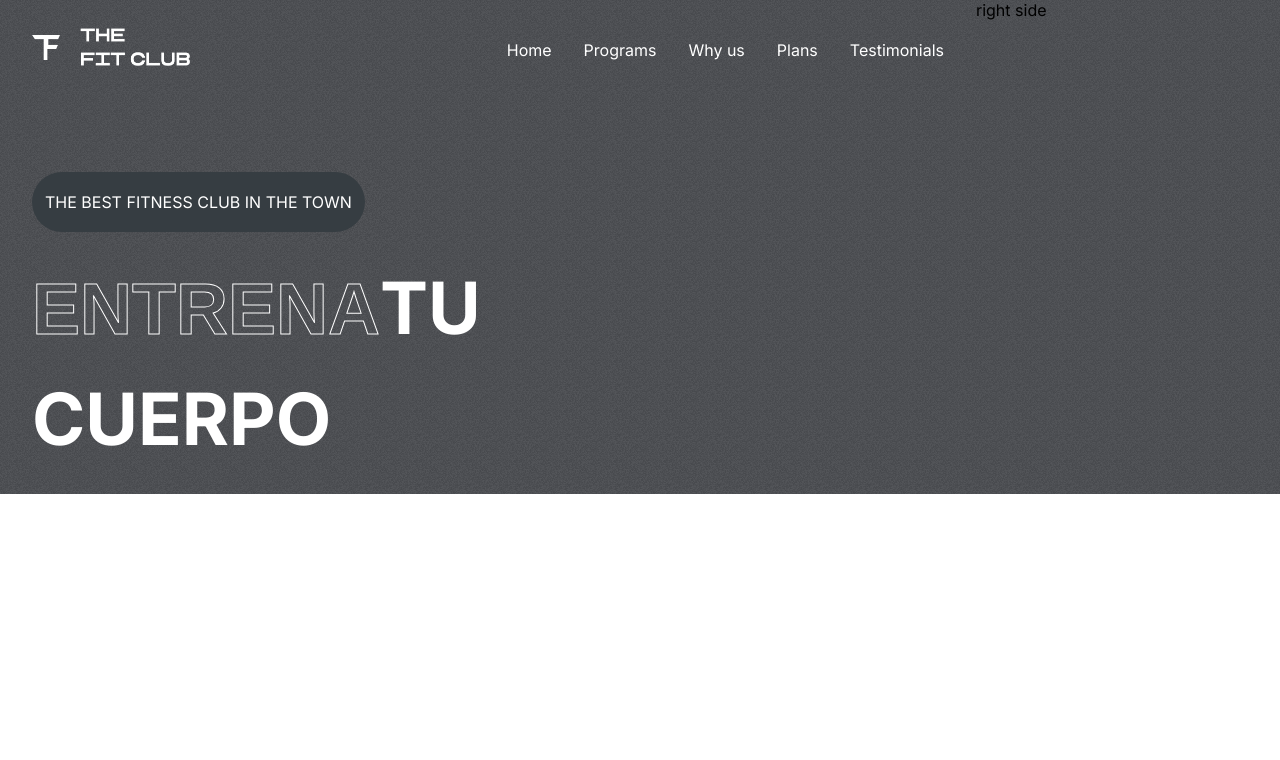
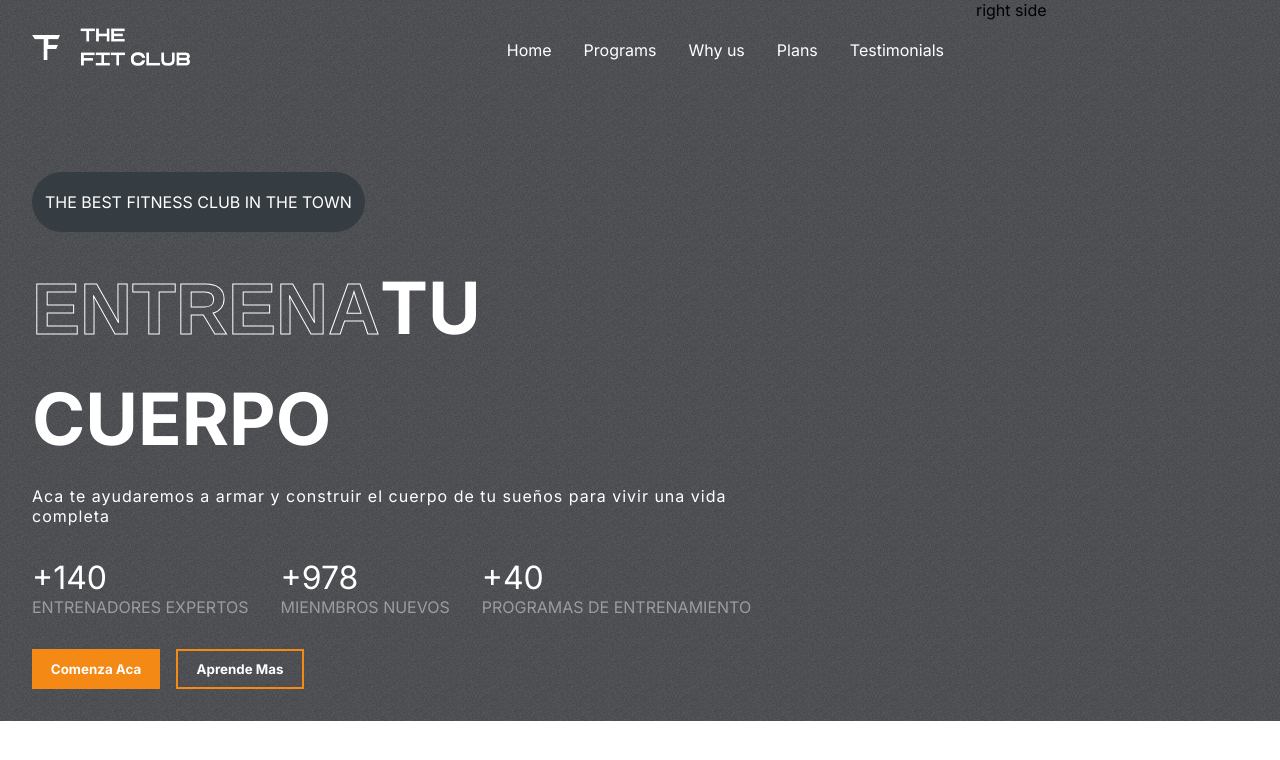
Before and after one commit to SantiagoNaya/agarrefalso, a React (Create React App) app: page / in a window 1280 px wide. Shown: the top 760 px of the page. Built offline with nearby package versions, Linux system fonts and the light colour scheme.

Commit message:
feat: modifique el css para centrar los elementos agregue 2 botones sin funcionalidad y importe imagenes

```diff
--- a/src/App.css
+++ b/src/App.css
@@ -21,3 +21,24 @@
 ::-webkit-scrollbar{
   display: none;
 }
+.stroke-text{
+  color: transparent;
+  font-family: Arial, Helvetica, sans-serif;
+  -webkit-text-stroke-width: 1px;
+  -webkit-text-stroke-color: white;
+}
+
+.btn{
+  background-color: white;
+  padding: 0.5rem;
+  font-weight: bold;
+  border: 4px solid transparent;
+  transition: 300ms all;
+  display: flex;
+  align-items: center;
+  justify-content: center;
+}
+
+.btn:hover{
+  cursor: pointer;
+}
--- a/src/components/Hero/Hero.css
+++ b/src/components/Hero/Hero.css
@@ -35,12 +35,52 @@
     color: white;
     text-overflow: inherit;
 }
-::-webkit-scrollbar{
-    display: none;
+
+.hero-text>div:nth-last-of-type(1){
+    font-size: 1rem;
+    font-weight: 200;
+    text-transform: none;
+    letter-spacing: 1px;
+    width: 80%;
 }
-.stroke-text{
-    color: transparent;
-    font-family: Arial, Helvetica, sans-serif;
-    -webkit-text-stroke-width: 1px;
-    -webkit-text-stroke-color: white;
+
+.figures{
+    display: flex;
+    gap: 2rem;
+
 }
+
+.figures>div{
+    display: flex;
+    flex-direction: column;
+}
+
+.figures>div>span:nth-of-type(1){
+    color: white;
+    font-size: 2rem;
+}
+.figures>div>span:nth-of-type(2){
+   color: var(--gray);
+   text-transform: uppercase;
+}
+
+.hero-buttons{
+    display: flex;
+    gap: 1rem;
+    font-weight: normal;
+}
+
+.hero-buttons>:nth-child(1){
+    color: white;
+    background-color: var(--orange);
+    width: 8rem;
+
+}
+
+.hero-buttons>:nth-child(2){
+    color: white;
+    background-color:transparent;
+    width: 8rem;
+    border: 2px solid var(--orange);
+
+}
--- a/src/components/Hero/Hero.jsx
+++ b/src/components/Hero/Hero.jsx
@@ -1,7 +1,10 @@
 import React from 'react';
 import Header from '../Header/Header';
 import './Hero.css';
-
+import hero_image from "../../assets/logo.png";
+import hero_image_back from "../../assets/logo.png";
+import Heart from "../../assets/logo.png";
+import Calories from "../../assets/logo.png";
 const Hero = () => {
     return (
         <div className="hero">
@@ -20,11 +23,38 @@ const Hero = () => {
                     <span className='stroke-text'> Entrena</span>
                     <span>Tu</span>
                 </div>
-              <span>
-                  Cuerpo
-                </span>
+                <div>
+                <span> Cuerpo </span>
                 </div>
-            </div>
+                <div>
+                    <span>
+                        Aca te ayudaremos a armar y construir el cuerpo de tu sueños para vivir una vida completa
+                    </span>
+                    </div>
+                </div>
+                     {/* figuras*/}
+             <div className="figures">
+                <div>
+                    <span> +140 </span>
+                    <span> Entrenadores Expertos </span>
+                    </div>
+                <div>
+                    <span> +978 </span>
+                    <span> mienmbros nuevos</span>
+                    </div>
+                <div>
+                    <span> +40 </span>
+                    <span> Programas de entrenamiento </span>
+                    </div>
+             </div>
+
+             {/* hero buttons*/}
+             <div className="hero-buttons">
+                <button className="btn">Comenza Aca</button>
+                <button className="btn">Aprende Mas</button>
+             </div>
+             </div>
+
             <div className="right-h"> right side </div>
         </div>
 
```
